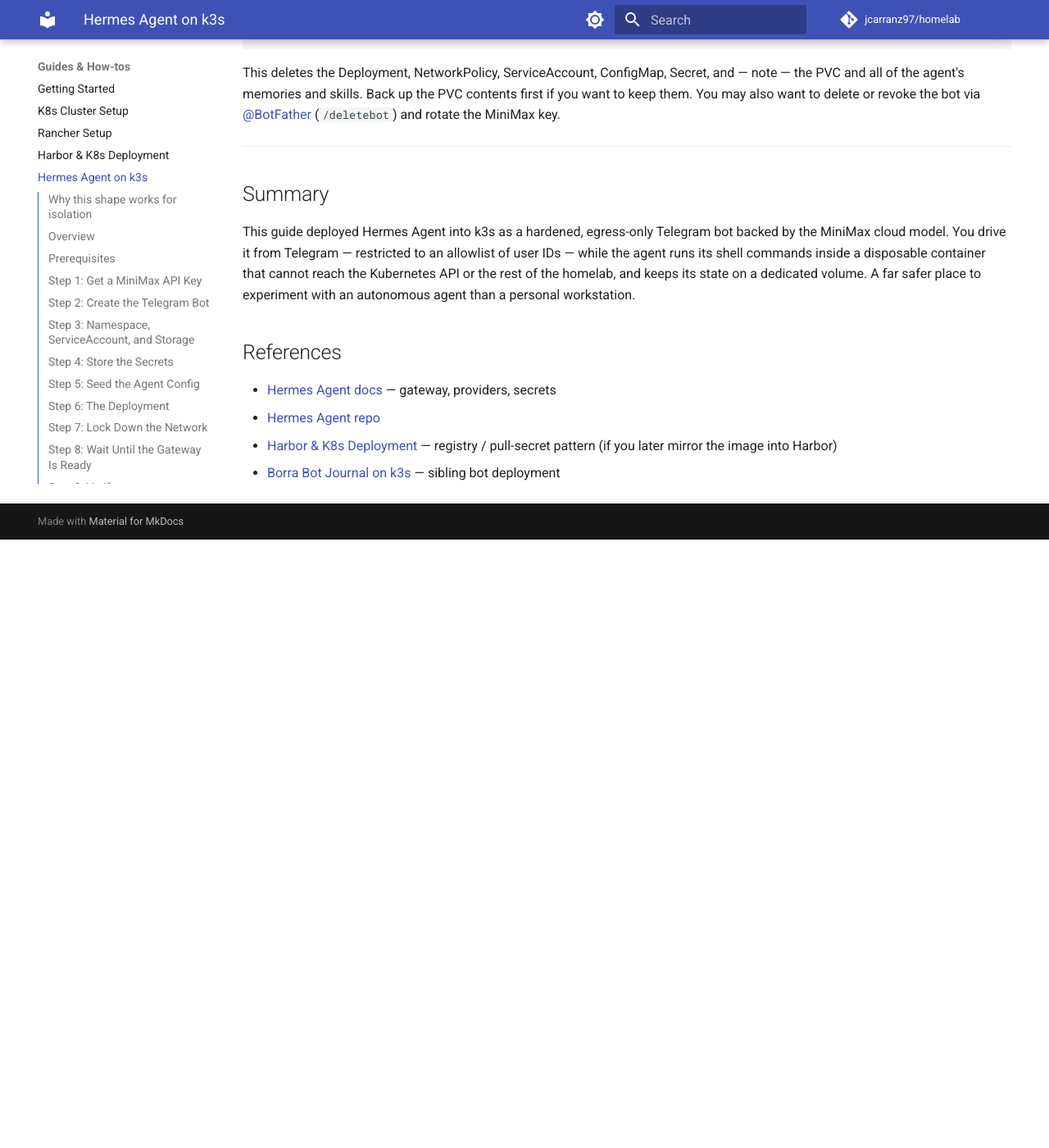
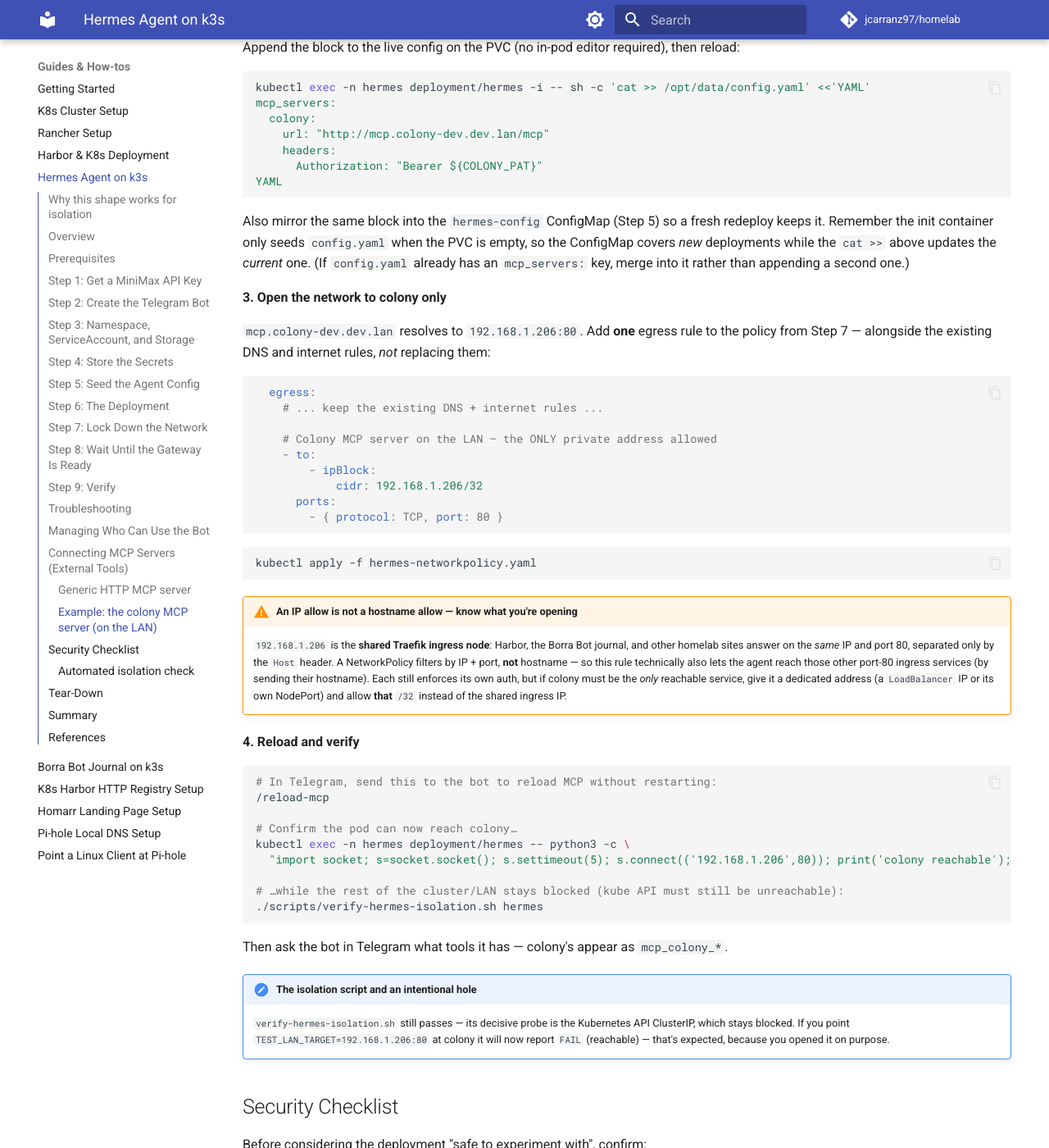
Before and after one commit to jcarranz97/homelab, an MkDocs documentation site: the page built from docs/guides/hermes-k8s-deployment.md, in a window 1280 px wide and 1400 px high, scrolled down 11938 px. Shown: the whole window at 82% size. Built offline with MkDocs 1.6.1 and Material for MkDocs 9.7.7, drawn with Linux system fonts in a browser that asks for light colours; comment, search, counter and statistics services are not loaded; before the commit the page ends 12596 px from its top, so only the background shows below that; some of the changed text lies outside the part shown.

Commit message:
Document connecting MCP servers (generic + colony on LAN)
Add a "Connecting MCP Servers" section: Hermes registers MCP servers in
config.yaml under mcp_servers and expands ${VAR} placeholders in url/
headers from the environment, so tokens stay in the Secret. Covers a
generic HTTP server and a worked colony example.

For the LAN-hosted colony server, document a narrow NetworkPolicy egress
rule allowing only its IP:port, with a warning that the IP (the shared
Traefik ingress) also fronts other port-80 services — a NetworkPolicy
filters by IP+port, not Host header — and how to scope it tighter with a
dedicated address. Reload via /reload-mcp, verify with the isolation
script. Add a matching Security Checklist item.

Co-Authored-By: Claude Opus 4.8 (1M context) <noreply@anthropic.com>

````diff
--- a/docs/guides/hermes-k8s-deployment.md
+++ b/docs/guides/hermes-k8s-deployment.md
@@ -520,6 +520,123 @@ isn't in it. To hand the bot to a different person, or add more people, update t
     include both IDs comma-separated. Listing only their ID removes yours. The same pattern works
     for rotating any value (`TELEGRAM_BOT_TOKEN`, `MINIMAX_API_KEY`) — patch the key, restart.
 
+## Connecting MCP Servers (External Tools)
+
+Hermes is an MCP **client**, so you can extend the agent with tools from MCP servers. With the
+`claude` CLI you'd run `claude mcp add --transport http <name> <url> --header "Authorization:
+Bearer …"`; Hermes has no equivalent one-liner — you declare servers in `config.yaml` under
+`mcp_servers`. It resolves `${VAR}` placeholders in `url` and `headers` from the environment at
+connect time (including everything injected from your Secret), so **tokens never sit in the config
+file**. After changing MCP config, reload in-chat with `/reload-mcp` — no pod restart needed.
+
+### Generic HTTP MCP server
+
+1. Store the server's token in the Secret (it becomes an env var in the pod):
+
+   ```bash
+   kubectl patch secret hermes-secrets -n hermes --type merge \
+     -p "{\"data\":{\"EXAMPLE_TOKEN\":\"$(printf 'your-token' | base64)\"}}"
+   ```
+
+2. Add an `mcp_servers` block to `config.yaml`, referencing the token with `${EXAMPLE_TOKEN}`:
+
+   ```yaml
+   mcp_servers:
+     example:
+       url: "https://mcp.example.com/mcp"
+       headers:
+         Authorization: "Bearer ${EXAMPLE_TOKEN}"
+       tools:
+         include: [list_things, get_thing]   # optional: limit which tools the agent may call
+   ```
+
+3. Apply it to the running pod and reload (see the colony example for the exact commands).
+
+Tools are exposed to the agent as `mcp_<server>_<tool>`; use `tools.include` / `tools.exclude` to
+restrict them.
+
+### Example: the colony MCP server (on the LAN)
+
+`colony` runs **inside the homelab** at `http://mcp.colony-dev.dev.lan/mcp`. Two things differ from
+a public server: the NetworkPolicy (Step 7) blocks the LAN, so you must open a **narrow** hole just
+for colony; and the URL is plain HTTP (port 80).
+
+**1. Put the colony token in the Secret**
+
+```bash
+kubectl patch secret hermes-secrets -n hermes --type merge \
+  -p "{\"data\":{\"COLONY_PAT\":\"$(printf 'colony_pat_your_new_token_here' | base64)\"}}"
+```
+
+**2. Register the server in `config.yaml`**
+
+Append the block to the live config on the PVC (no in-pod editor required), then reload:
+
+```bash
+kubectl exec -n hermes deployment/hermes -i -- sh -c 'cat >> /opt/data/config.yaml' <<'YAML'
+mcp_servers:
+  colony:
+    url: "http://mcp.colony-dev.dev.lan/mcp"
+    headers:
+      Authorization: "Bearer ${COLONY_PAT}"
+YAML
+```
+
+Also mirror the same block into the `hermes-config` ConfigMap (Step 5) so a fresh redeploy keeps it.
+Remember the init container only seeds `config.yaml` when the PVC is empty, so the ConfigMap covers
+*new* deployments while the `cat >>` above updates the *current* one. (If `config.yaml` already has
+an `mcp_servers:` key, merge into it rather than appending a second one.)
+
+**3. Open the network to colony only**
+
+`mcp.colony-dev.dev.lan` resolves to `192.168.1.206:80`. Add **one** egress rule to the policy from
+Step 7 — alongside the existing DNS and internet rules, *not* replacing them:
+
+```yaml
+  egress:
+    # ... keep the existing DNS + internet rules ...
+
+    # Colony MCP server on the LAN — the ONLY private address allowed
+    - to:
+        - ipBlock:
+            cidr: 192.168.1.206/32
+      ports:
+        - { protocol: TCP, port: 80 }
+```
+
+```bash
+kubectl apply -f hermes-networkpolicy.yaml
+```
+
+!!! warning "An IP allow is not a hostname allow — know what you're opening"
+    `192.168.1.206` is the **shared Traefik ingress node**: Harbor, the Borra Bot journal, and other
+    homelab sites answer on the *same* IP and port 80, separated only by the `Host` header. A
+    NetworkPolicy filters by IP + port, **not** hostname — so this rule technically also lets the
+    agent reach those other port-80 ingress services (by sending their hostname). Each still enforces
+    its own auth, but if colony must be the *only* reachable service, give it a dedicated address (a
+    `LoadBalancer` IP or its own NodePort) and allow **that** `/32` instead of the shared ingress IP.
+
+**4. Reload and verify**
+
+```bash
+# In Telegram, send this to the bot to reload MCP without restarting:
+/reload-mcp
+
+# Confirm the pod can now reach colony…
+kubectl exec -n hermes deployment/hermes -- python3 -c \
+  "import socket; s=socket.socket(); s.settimeout(5); s.connect(('192.168.1.206',80)); print('colony reachable'); s.close()"
+
+# …while the rest of the cluster/LAN stays blocked (kube API must still be unreachable):
+./scripts/verify-hermes-isolation.sh hermes
+```
+
+Then ask the bot in Telegram what tools it has — colony's appear as `mcp_colony_*`.
+
+!!! note "The isolation script and an intentional hole"
+    `verify-hermes-isolation.sh` still passes — its decisive probe is the Kubernetes API ClusterIP,
+    which stays blocked. If you point `TEST_LAN_TARGET=192.168.1.206:80` at colony it will now report
+    `FAIL` (reachable) — that's expected, because you opened it on purpose.
+
 ## Security Checklist
 
 Before considering the deployment "safe to experiment with", confirm:
@@ -531,6 +648,8 @@ Before considering the deployment "safe to experiment with", confirm:
 - [ ] No `hostPath` mounts, no `privileged`, no `hostNetwork`, no exposed Ingress/port.
 - [ ] Secrets live in a `Secret`, not in the image or `config.yaml`.
 - [ ] State lives on a PVC — the pod itself is disposable.
+- [ ] Any MCP egress hole is as narrow as possible, and MCP tokens are `${VAR}` references to the
+      Secret — not pasted into `config.yaml`.
 
 ### Automated isolation check
 
````
